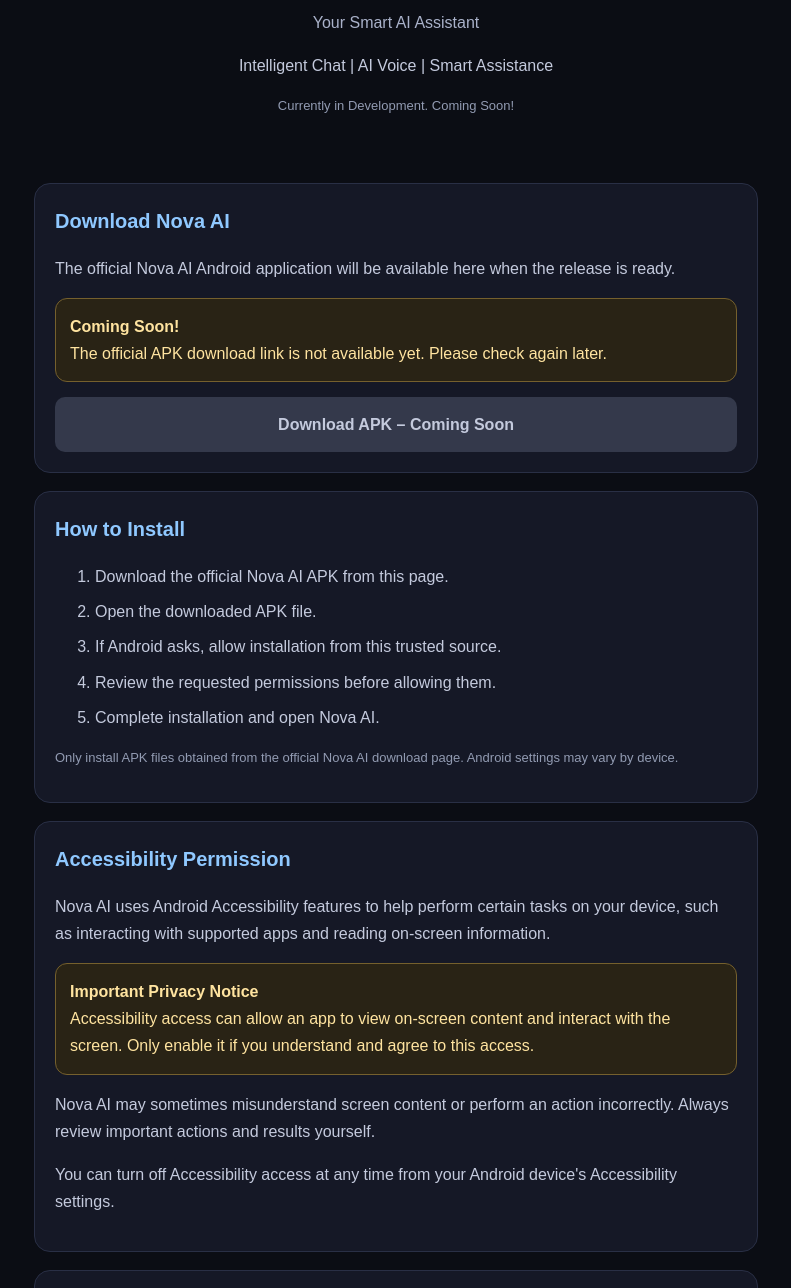
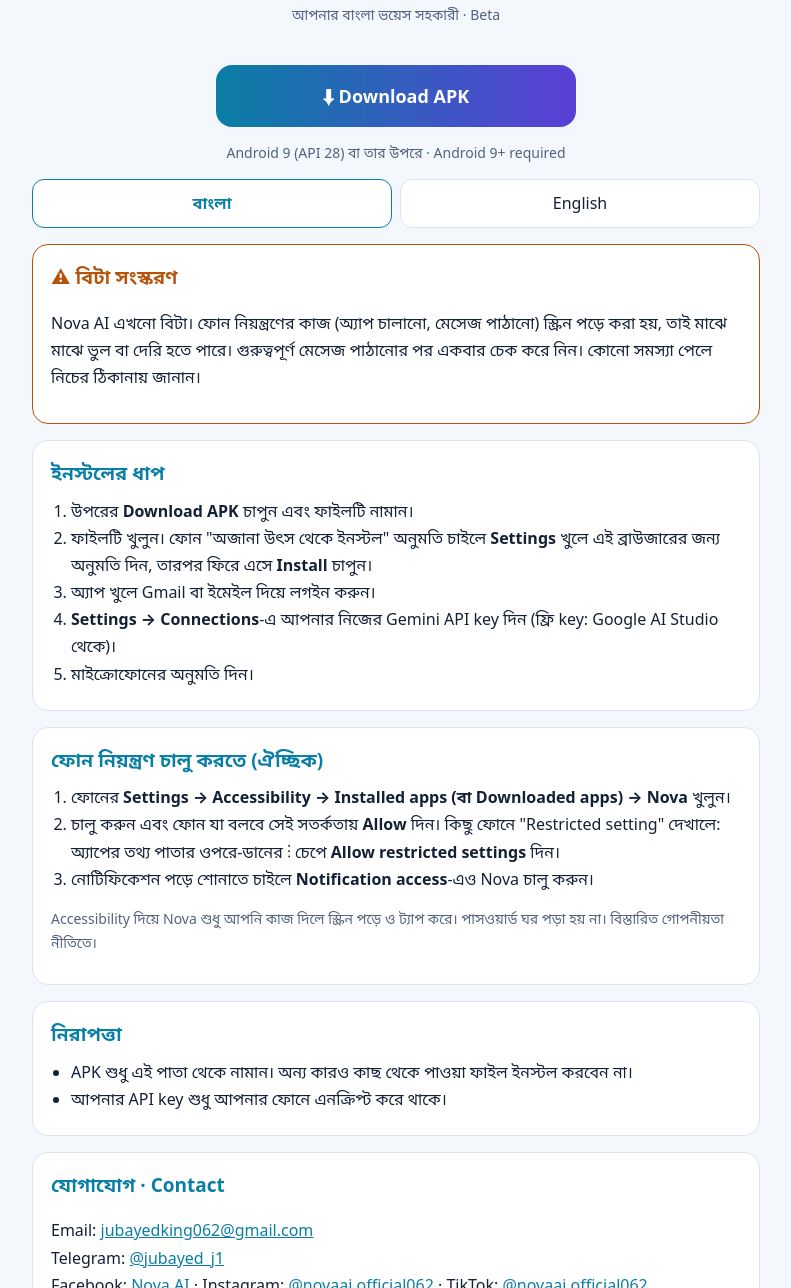
Before and after one commit to JUBAYED062/nova-admin-panel, a plain HTML site: page download.html in a window 1280 px wide. Shown: the part 204-1492 px from the top of the page, without its empty margins (244-1035 px from the left). Drawn offline with Linux system fonts and the light colour scheme.

Commit message:
Update download.html

```diff
--- a/download.html
+++ b/download.html
@@ -1,180 +1,138 @@
-
-<!DOCTYPE html>
-<html lang="en">
+<!doctype html>
+<html lang="bn">
 <head>
-<meta charset="UTF-8">
-<meta name="viewport" content="width=device-width, initial-scale=1.0">
-<meta name="theme-color" content="#0b0d14">
+<meta charset="utf-8">
+<meta name="viewport" content="width=device-width, initial-scale=1">
 <title>Nova AI – Download</title>
-
 <style>
+:root{--bg:#0b1220;--card:#141d33;--text:#e8edf7;--mute:#9fb0cf;--acc:#22d3ee;--acc2:#7c5cff;--line:#26324f;--warn:#fbbf24}
+@media (prefers-color-scheme:light){:root{--bg:#f4f7fc;--card:#fff;--text:#142036;--mute:#53627f;--acc:#0a7ea4;--acc2:#5b3fd6;--line:#dbe3f1;--warn:#b45309}}
 *{box-sizing:border-box}
-body{
-  margin:0;
-  font-family:Arial,sans-serif;
-  background:#0b0d14;
-  color:#eef0f7;
-  line-height:1.7;
-}
-.container{
-  max-width:760px;
-  margin:auto;
-  padding:24px 18px 50px;
-}
-header{text-align:center;padding:35px 10px}
-.logo{
-  font-size:48px;
-  font-weight:bold;
-  background:linear-gradient(120deg,#36a8ff,#a45cff);
-  color:transparent;
-  background-clip:text;
-}
-h1{margin:5px 0;font-size:30px}
-.subtitle{color:#aab2ca}
-.card{
-  background:#151826;
-  border:1px solid #292f45;
-  border-radius:16px;
-  padding:20px;
-  margin:18px 0;
-}
-h2{font-size:20px;color:#8fc8ff;margin-top:0}
-p,li{color:#c4cadd}
-li{margin:8px 0}
-.notice{
-  background:#292315;
-  border:1px solid #75602d;
-  border-radius:12px;
-  padding:14px;
-  color:#ffe4a0;
-}
-.download{
-  display:block;
-  text-align:center;
-  padding:14px;
-  margin-top:15px;
-  background:#34394b;
-  color:#c4cadd;
-  border-radius:10px;
-  text-decoration:none;
-  font-weight:bold;
-}
-footer{text-align:center;color:#858da5;margin-top:35px}
-a{color:#83bdff}
-.small{font-size:13px;color:#929bb2}
+body{margin:0;background:var(--bg);color:var(--text);font:16px/1.7 system-ui,-apple-system,"Noto Sans Bengali",Segoe UI,sans-serif}
+.wrap{max-width:760px;margin:0 auto;padding:24px 16px 60px}
+.hero{text-align:center;padding:20px 0 6px}
+.orb{width:84px;height:84px;border-radius:50%;margin:0 auto 14px;background:radial-gradient(circle at 35% 30%,#7df9ff,#22d3ee 35%,#4c3bd6 75%,#120a3a);box-shadow:0 0 40px #22d3ee66}
+h1{font-size:30px;margin:6px 0}
+h2{font-size:19px;margin:0 0 8px;color:var(--acc)}
+.mute{color:var(--mute);font-size:14px}
+.btn{display:block;text-align:center;margin:18px auto 4px;max-width:360px;padding:16px;border-radius:16px;background:linear-gradient(90deg,var(--acc),var(--acc2));color:#fff;font-weight:700;font-size:18px;text-decoration:none}
+.card{background:var(--card);border:1px solid var(--line);border-radius:16px;padding:16px 18px;margin-top:16px}
+.warn{border-color:var(--warn)}
+.warn h2{color:var(--warn)}
+ol,ul{padding-left:20px;margin:6px 0}
+a{color:var(--acc)}
+.tabs{display:flex;gap:8px;margin:14px 0}
+.tabs button{flex:1;padding:10px;border-radius:12px;border:1px solid var(--line);background:var(--card);color:var(--text);font:inherit;cursor:pointer}
+.tabs button.on{border-color:var(--acc);color:var(--acc);font-weight:600}
+.lang{display:none}.lang.on{display:block}
+footer{text-align:center;margin-top:26px}
 </style>
 </head>
+<body>
+<div class="wrap">
+<div class="hero">
+<div class="orb"></div>
+<h1>Nova AI</h1>
+<p class="mute" id="tag">আপনার বাংলা ভয়েস সহকারী · Beta</p>
+</div>
 
-<body>
-<div class="container">
+<a class="btn" id="dl" href="https://github.com/JUBAYED062/nova-admin-panel/releases/latest/download/nova-ai.apk">⬇ Download APK</a>
+<p class="mute" style="text-align:center">Android 9 (API 28) বা তার উপরে · Android 9+ required</p>
 
-<header>
-  <div class="logo">N</div>
-  <h1>Nova AI</h1>
-  <p class="subtitle">Your Smart AI Assistant</p>
-  <p>Intelligent Chat | AI Voice | Smart Assistance</p>
-  <p class="small">Currently in Development. Coming Soon!</p>
-</header>
+<div class="tabs">
+<button id="tbn" class="on" onclick="setLang('bn')">বাংলা</button>
+<button id="ten" onclick="setLang('en')">English</button>
+</div>
 
-<div class="card">
-  <h2>Download Nova AI</h2>
-  <p>
-    The official Nova AI Android application will be
-    available here when the release is ready.
-  </p>
-
-  <div class="notice">
-    <strong>Coming Soon!</strong><br>
-    The official APK download link is not available yet.
-    Please check again later.
-  </div>
-
-  <a class="download" href="#" aria-disabled="true">
-    Download APK – Coming Soon
-  </a>
+<div class="lang on" id="bn">
+<div class="card warn">
+<h2>⚠ বিটা সংস্করণ</h2>
+<p>Nova AI এখনো বিটা। ফোন নিয়ন্ত্রণের কাজ (অ্যাপ চালানো, মেসেজ পাঠানো) স্ক্রিন পড়ে করা হয়, তাই মাঝে মাঝে ভুল বা দেরি হতে পারে। গুরুত্বপূর্ণ মেসেজ পাঠানোর পর একবার চেক করে নিন। কোনো সমস্যা পেলে নিচের ঠিকানায় জানান।</p>
 </div>
 
 <div class="card">
-  <h2>How to Install</h2>
-  <ol>
-    <li>Download the official Nova AI APK from this page.</li>
-    <li>Open the downloaded APK file.</li>
-    <li>If Android asks, allow installation from this trusted source.</li>
-    <li>Review the requested permissions before allowing them.</li>
-    <li>Complete installation and open Nova AI.</li>
-  </ol>
-  <p class="small">
-    Only install APK files obtained from the official Nova AI
-    download page. Android settings may vary by device.
-  </p>
+<h2>ইনস্টলের ধাপ</h2>
+<ol>
+<li>উপরের <b>Download APK</b> চাপুন এবং ফাইলটি নামান।</li>
+<li>ফাইলটি খুলুন। ফোন "অজানা উৎস থেকে ইনস্টল" অনুমতি চাইলে <b>Settings</b> খুলে এই ব্রাউজারের জন্য অনুমতি দিন, তারপর ফিরে এসে <b>Install</b> চাপুন।</li>
+<li>অ্যাপ খুলে Gmail বা ইমেইল দিয়ে লগইন করুন।</li>
+<li><b>Settings → Connections</b>-এ আপনার নিজের Gemini API key দিন (ফ্রি key: Google AI Studio থেকে)।</li>
+<li>মাইক্রোফোনের অনুমতি দিন।</li>
+</ol>
 </div>
 
 <div class="card">
-  <h2>Accessibility Permission</h2>
-  <p>
-    Nova AI uses Android Accessibility features to help perform
-    certain tasks on your device, such as interacting with
-    supported apps and reading on-screen information.
-  </p>
-  <div class="notice">
-    <strong>Important Privacy Notice</strong><br>
-    Accessibility access can allow an app to view on-screen
-    content and interact with the screen. Only enable it if
-    you understand and agree to this access.
-  </div>
-  <p>
-    Nova AI may sometimes misunderstand screen content or
-    perform an action incorrectly. Always review important
-    actions and results yourself.
-  </p>
-  <p>
-    You can turn off Accessibility access at any time from
-    your Android device's Accessibility settings.
-  </p>
+<h2>ফোন নিয়ন্ত্রণ চালু করতে (ঐচ্ছিক)</h2>
+<ol>
+<li>ফোনের <b>Settings → Accessibility → Installed apps (বা Downloaded apps) → Nova</b> খুলুন।</li>
+<li>চালু করুন এবং ফোন যা বলবে সেই সতর্কতায় <b>Allow</b> দিন। কিছু ফোনে "Restricted setting" দেখালে: অ্যাপের তথ্য পাতার ওপরে-ডানের ⋮ চেপে <b>Allow restricted settings</b> দিন।</li>
+<li>নোটিফিকেশন পড়ে শোনাতে চাইলে <b>Notification access</b>-এও Nova চালু করুন।</li>
+</ol>
+<p class="mute">Accessibility দিয়ে Nova শুধু আপনি কাজ দিলে স্ক্রিন পড়ে ও ট্যাপ করে। পাসওয়ার্ড ঘর পড়া হয় না। বিস্তারিত গোপনীয়তা নীতিতে।</p>
 </div>
 
 <div class="card">
-  <h2>Notification Permission</h2>
-  <p>
-    If Nova AI requests notification access, review the
-    explanation shown by Android before granting it.
-  </p>
-  <p>
-    Notification access may expose notification content,
-    including private messages and alerts. Enable it only
-    when needed and when you understand the access.
-  </p>
-  <p>
-    You can manage or revoke this permission in Android
-    settings.
-  </p>
+<h2>নিরাপত্তা</h2>
+<ul>
+<li>APK শুধু এই পাতা থেকে নামান। অন্য কারও কাছ থেকে পাওয়া ফাইল ইনস্টল করবেন না।</li>
+<li>আপনার API key শুধু আপনার ফোনে এনক্রিপ্ট করে থাকে।</li>
+</ul>
+</div>
+</div>
+
+<div class="lang" id="en">
+<div class="card warn">
+<h2>⚠ Beta version</h2>
+<p>Nova AI is still in beta. Phone-control tasks (opening apps, sending messages) work by reading the screen, so sometimes they may be slow or wrong. Check important messages after sending. If you find a problem, tell us using the contact below.</p>
 </div>
 
 <div class="card">
-  <h2>Important Information</h2>
-  <ul>
-    <li>Nova AI is currently under development.</li>
-    <li>Some features may not work perfectly on every device.</li>
-    <li>AI-generated responses and automated actions can be incorrect.</li>
-    <li>Always check before sending messages or performing important actions.</li>
-    <li>Never share passwords, OTPs, or sensitive information with an AI assistant.</li>
-  </ul>
+<h2>Install steps</h2>
+<ol>
+<li>Tap <b>Download APK</b> above and download the file.</li>
+<li>Open the file. If the phone asks for "install unknown apps" permission, open <b>Settings</b>, allow it for this browser, come back and tap <b>Install</b>.</li>
+<li>Open the app and sign in with Google or email.</li>
+<li>Go to <b>Settings → Connections</b> and add your own Gemini API key (a free key from Google AI Studio).</li>
+<li>Allow the microphone permission.</li>
+</ol>
 </div>
 
 <div class="card">
-  <h2>Privacy Policy</h2>
-  <p>
-    Please read our Privacy Policy to understand how information
-    and permissions are handled.
-  </p>
-  <a href="privacy.html">Read Privacy Policy →</a>
+<h2>Turn on phone control (optional)</h2>
+<ol>
+<li>Open phone <b>Settings → Accessibility → Installed apps (or Downloaded apps) → Nova</b>.</li>
+<li>Turn it on and tap <b>Allow</b> on the warning. If the phone shows "Restricted setting": open the app info page, tap ⋮ at the top right, then <b>Allow restricted settings</b>.</li>
+<li>To let Nova read notifications aloud, also turn Nova on in <b>Notification access</b>.</li>
+</ol>
+<p class="mute">With Accessibility, Nova reads the screen and taps only when you give it a task. Password fields are not read. See the privacy policy for details.</p>
 </div>
 
-<footer>
-  <p>© 2026 Nova AI. All rights reserved.</p>
-  <p class="small">Official Nova AI Project</p>
-</footer>
+<div class="card">
+<h2>Safety</h2>
+<ul>
+<li>Download the APK only from this page. Do not install files from anyone else.</li>
+<li>Your API key stays encrypted on your phone only.</li>
+</ul>
+</div>
+</div>
 
+<div class="card">
+<h2 id="ch">যোগাযোগ · Contact</h2>
+<p>Email: <a href="mailto:jubayedking062@gmail.com">jubayedking062@gmail.com</a><br>
+Telegram: <a href="https://t.me/jubayed_j1">@jubayed_j1</a><br>
+Facebook: <a href="https://www.facebook.com/share/1CMgYHfSjP/">Nova AI</a> · Instagram: <a href="https://www.instagram.com/novaai.official062">@novaai.official062</a> · TikTok: <a href="https://www.tiktok.com/@novaai.official062">@novaai.official062</a></p>
 </div>
+
+<footer class="mute"><a href="privacy.html">Privacy Policy · গোপনীয়তা নীতি</a></footer>
+</div>
+<script>
+function setLang(l){
+  document.getElementById('bn').classList.toggle('on',l==='bn');
+  document.getElementById('en').classList.toggle('on',l==='en');
+  document.getElementById('tbn').classList.toggle('on',l==='bn');
+  document.getElementById('ten').classList.toggle('on',l==='en');
+  document.documentElement.lang=l;
+}
+</script>
 </body>
 </html>
```
